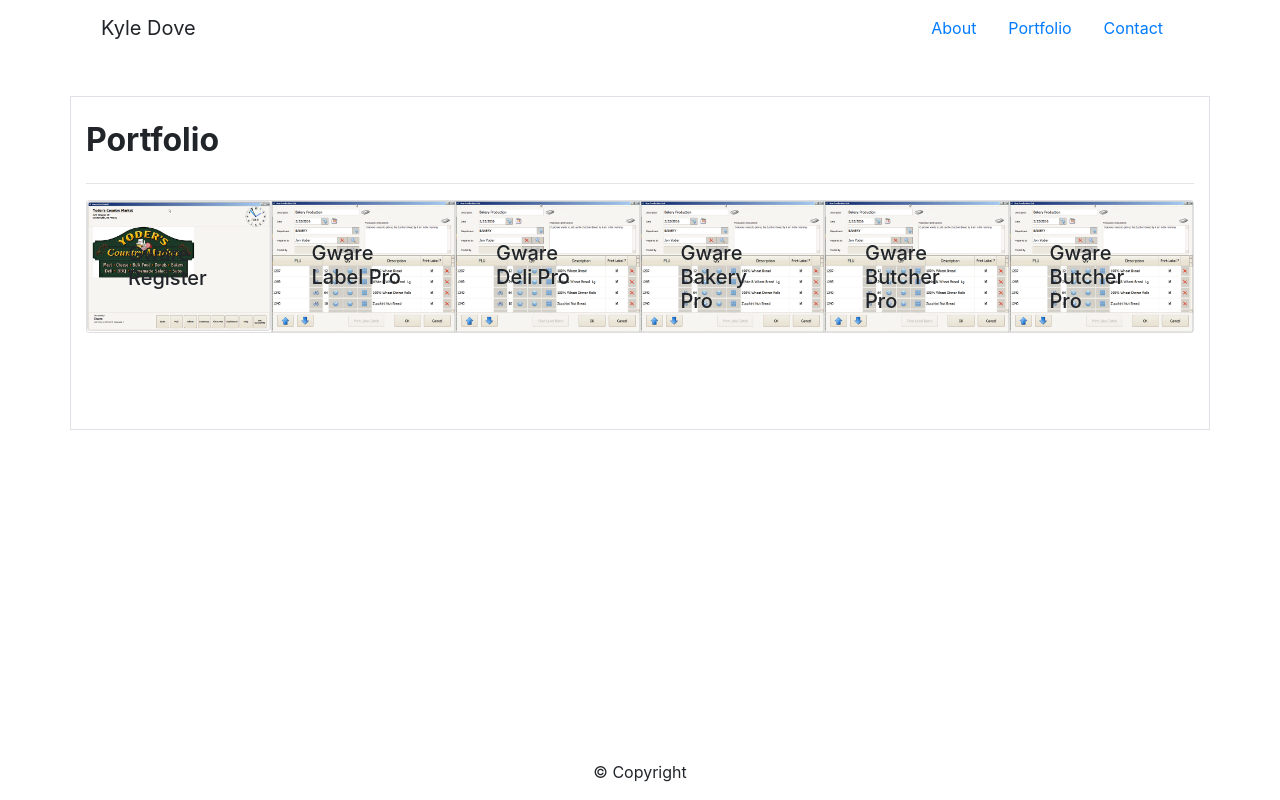
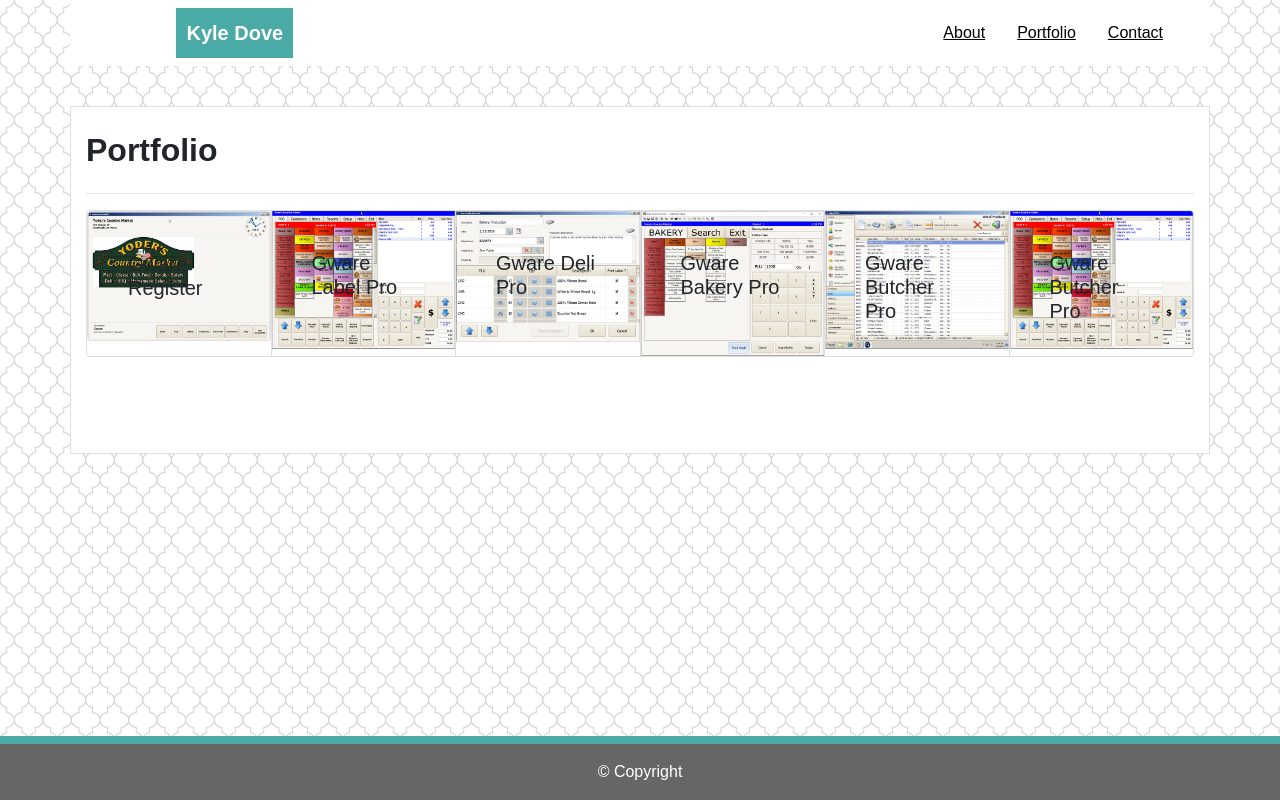
Before and after one commit to kdove/project32020, a plain HTML site: page portfolio.html in a window 1280 px wide. Drawn offline with nearby package versions, Linux system fonts and the light colour scheme; files whose address does not match are found by name.

Commit message:
had to correct all links they broke when I changed the corupt repo

```diff
--- a/portfolio.html
+++ b/portfolio.html
@@ -8,7 +8,7 @@
     <link rel="stylesheet" href="https://stackpath.bootstrapcdn.com/bootstrap/4.4.1/css/bootstrap.min.css" integrity="sha384-Vkoo8x4CGsO3+Hhxv8T/Q5PaXtkKtu6ug5TOeNV6gBiFeWPGFN9MuhOf23Q9Ifjh"
     crossorigin="anonymous"/>
     <!-- linking my custom stylesheet to overide the items necassary -->
-    <link rel="stylesheet" href="file:///C:/Users/5092171212/project3//css/style.css" />
+    <link rel="stylesheet" href="css\style.css" />
     <title>Portfolio</title>
   </head>
   <body>
@@ -52,7 +52,7 @@
       <div class="card-group">
         <div class="card">
               <div class="card text-black bg-darkmb-3text-center" style=“max-width:18rem;“>
-                <img src="file:///C:/Users/5092171212/project3//assets/images/image296.png" class="card-img-top" alt="Grocery Point os Sale" id="Gware Pro">
+                <img src="assets\images\image296.png" class="card-img-top" alt="Grocery Point os Sale" id="Gware Pro">
                 <div class="card-img-overlay">
                   <div class="card-body" card-title="Gware Grocery Retail Pro">
                     <h5>Gware Register</h5>
@@ -63,7 +63,7 @@
             <!-- second card -->
             <div class="card">
               <div class=“card-text-whitebg-dark-mb-3">
-                <img src="file:///C:/Users/5092171212/project3//assets/images/image327.png"
+                <img src="assets\images\image299.png"
                 class="card-img-top" alt="Gware Label Pro" id="Gware Label Pro">
                 <div class="card-img-overlay">
                   <div class="card-body" card-title="Gware Label Pro">
@@ -75,7 +75,7 @@
           <!-- third card -->
           <div class="card">
               <div class=“card-text-whitebg-dark-mb-3text-center”>
-                <img src="file:///C:/Users/5092171212/project3//assets/images/image327.png"
+                <img src="assets\images\image327.png"
                 class="card-img-top" alt="Gware Label Pro" id="Gware Label Pro">
                 <div class="card-img-overlay">
                   <div class="card-body" card-title="Gware ">
@@ -87,7 +87,7 @@
               <!-- fourth card -->
               <div class="card">
                 <div class=“card-text-whitebg-dark-mb-3text-center” style=“max-width:18rem;“>
-                  <img src="file:///C:/Users/5092171212/project3//assets/images/image327.png"
+                  <img src="assets\images\image324.png"
                   class="card-img-top" alt="Gware Label Pro" id="Gware Label Pro">
                   <div class="card-img-overlay">
                     <div class="card-body" card-title="Gware Grocery Retail Pro">
@@ -99,7 +99,7 @@
             <!-- fifth card -->
             <div class="card">
               <div class=“card-text-whitebg-dark-mb-3text-center” style=“max-width:18rem;“>
-                <img src="file:///C:/Users/5092171212/project3//assets/images/image327.png"
+                <img src="assets\images\image307.png"
                 class="card-img-top" alt="Gware Label Pro" id="Gware Label Pro">
                 <div class="card-img-overlay">
                   <div class="card-body" card-title="Gware Grocery Retail Pro">
@@ -111,7 +111,7 @@
         <!-- sixth card -->
         <div class="card">
           <div class=“card-text-whitebg-dark-mb-3text-center” style=“max-width:18rem;“>
-            <img src="file:///C:/Users/5092171212/project3//assets/images/image327.png"
+            <img src="assets\images\image299.png"
             class="card-img-top" alt="Gware Label Pro" id="Gware Label Pro">
             <div class="card-img-overlay">
               <div class="card-body" card-title="Gware Grocery Retail Pro">
```
Also changed, not shown: contact.html (+1 -1 lines), index.html (+4 -4 lines).
